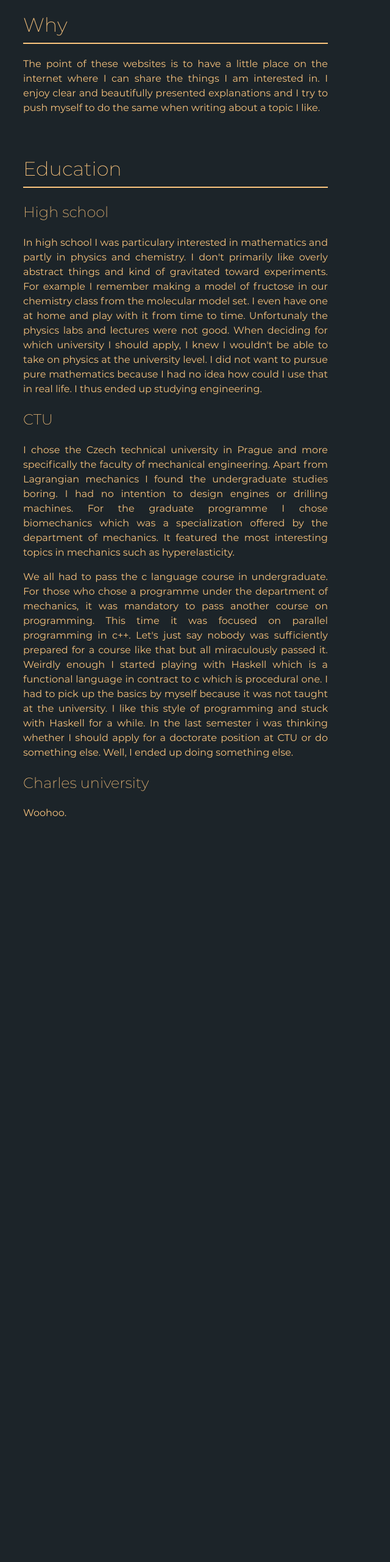
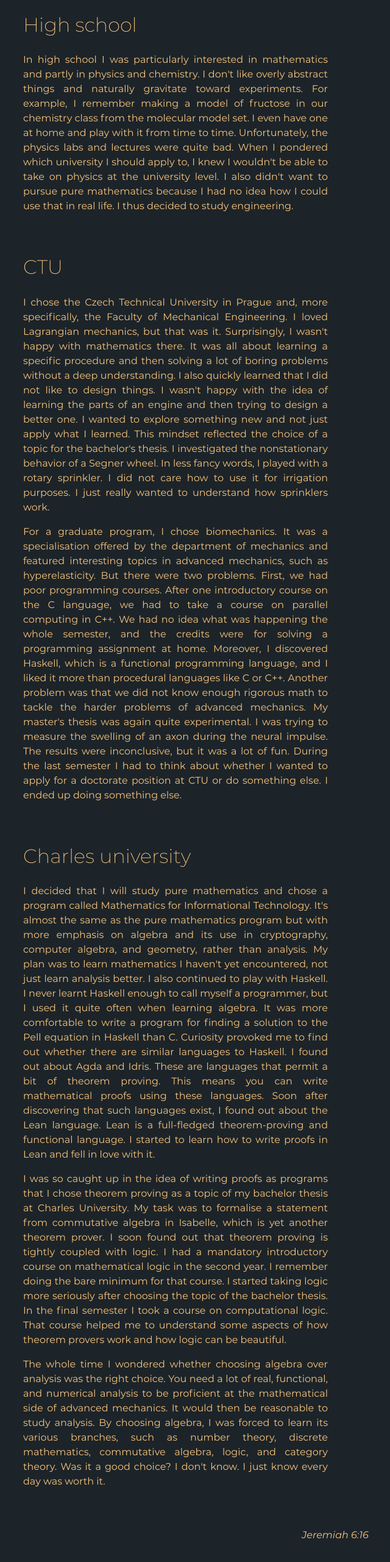
Before and after one commit to Euctemon/Euctemon.github.io, a plain HTML site: page about.html in a window 1280 px wide. Shown: the part 110-2671 px from the top of the page at 61% size, without its empty margins (90-730 px from the left). Before the commit the page ends 1519 px from the top, so only its background shows below. Drawn offline with nearby package versions, Linux system fonts and the light colour scheme.

Commit message:
Added text to "about me"

```diff
--- a/about.html
+++ b/about.html
@@ -28,31 +28,34 @@
 </nav>
 
 <div class="about-text">
-    <h1>Why</h1>
+    <h1>High school</h1>
     <p>
-        The point of these websites is to have a little place on the internet where I can share the things I am interested in. I enjoy clear and beautifully presented explanations and I try to push myself to do the same when writing about a topic I like.
+        In high school I was particularly interested in mathematics and partly in physics and chemistry. I don't like overly abstract things and naturally gravitate toward experiments. For example, I remember making a model of fructose in our chemistry class from the molecular model set. I even have one at home and play with it from time to time. Unfortunately, the physics labs and lectures were quite bad. When I pondered which university I should apply to, I knew I wouldn't be able to take on physics at the university level. I also didn't want to pursue pure mathematics because I had no idea how I could use that in real life. I thus decided to study engineering.
     </p>
 
-    <h1>Education</h1>
-    <h2>High school</h2>
+    <h1>CTU</h1>
     <p>
-        In high school I was particulary interested in mathematics and partly in physics and chemistry. I don't primarily like overly abstract things and kind of gravitated toward experiments. For example I remember making a model of fructose in our chemistry class from the molecular model set. I even have one at home and play with it from time to time. Unfortunaly the physics labs and lectures were not good. When deciding for which university I should apply, I knew I wouldn't be able to take on physics at the university level. I did not want to pursue pure mathematics because I had no idea how could I use that in real life. I thus ended up studying engineering.
-    </p>
-
-    <h2>CTU</h2>
-    <p>
-        I chose the Czech technical university in Prague and more specifically the faculty of mechanical engineering. Apart from Lagrangian mechanics I found the undergraduate studies boring. I had no intention to design engines or drilling machines. For the graduate programme I chose biomechanics which was a specialization offered by the department of mechanics. It featured the most interesting topics in mechanics such as hyperelasticity.
+        I chose the Czech Technical University in Prague and, more specifically, the Faculty of Mechanical Engineering. I loved Lagrangian mechanics, but that was it. Surprisingly, I wasn't happy with mathematics there. It was all about learning a specific procedure and then solving a lot of boring problems without a deep understanding. I also quickly learned that I did not like to design things. I wasn't happy with the idea of learning the parts of an engine and then trying to design a better one. I wanted to explore something new and not just apply what I learned. This mindset reflected the choice of a topic for the bachelor's thesis. I investigated the nonstationary behavior of a Segner wheel. In less fancy words, I played with a rotary sprinkler. I did not care how to use it for irrigation purposes. I just really wanted to understand how sprinklers work.
     </p>
 
     <p>
-        We all had to pass the c language course in undergraduate. For those who chose a programme under the department of mechanics, it was mandatory to pass another course on programming. This time it was focused on parallel programming in c++. Let's just say nobody was sufficiently prepared for a course like that but all miraculously passed it. Weirdly enough I started playing with Haskell which is a functional language in contract to c which is procedural one. I had to pick up the basics by myself because it was not taught at the university. I like this style of programming and stuck with Haskell for a while. In the last semester i was thinking whether I should apply for a doctorate position at CTU or do something else. Well, I ended up doing something else.
+        For a graduate program, I chose biomechanics. It was a specialisation offered by the department of mechanics and featured interesting topics in advanced mechanics, such as hyperelasticity. But there were two problems. First, we had poor programming courses. After one introductory course on the C language, we had to take a course on parallel computing in C++. We had no idea what was happening the whole semester, and the credits were for solving a programming assignment at home. Moreover, I discovered Haskell, which is a functional programming language, and I liked it more than procedural languages like C or C++. Another problem was that we did not know enough rigorous math to tackle the harder problems of advanced mechanics. My master's thesis was again quite experimental. I was trying to measure the swelling of an axon during the neural impulse. The results were inconclusive, but it was a lot of fun. During the last semester I had to think about whether I wanted to apply for a doctorate position at CTU or do something else. I ended up doing something else.
     </p>
 
-    <h2>Charles university</h2>
+    <h1>Charles university</h1>
+    <p>
+        I decided that I will study pure mathematics and chose a program called Mathematics for Informational Technology. It's almost the same as the pure mathematics program but with more emphasis on algebra and its use in cryptography, computer algebra, and geometry, rather than analysis. My plan was to learn mathematics I haven't yet encountered, not just learn analysis better. I also continued to play with Haskell. I never learnt Haskell enough to call myself a programmer, but I used it quite often when learning algebra. It was more comfortable to write a program for finding a solution to the Pell equation in Haskell than C. Curiosity provoked me to find out whether there are similar languages to Haskell. I found out about Agda and Idris. These are languages that permit a bit of theorem proving. This means you can write mathematical proofs using these languages. Soon after discovering that such languages exist, I found out about the Lean language. Lean is a full-fledged theorem-proving and functional language. I started to learn how to write proofs in Lean and fell in love with it.
+    </p>
 
     <p>
-        Woohoo.
+        I was so caught up in the idea of writing proofs as programs that I chose theorem proving as a topic of my bachelor thesis at Charles University. My task was to formalise a statement from commutative algebra in Isabelle, which is yet another theorem prover. I soon found out that theorem proving is tightly coupled with logic. I had a mandatory introductory course on mathematical logic in the second year. I remember doing the bare minimum for that course. I started taking logic more seriously after choosing the topic of the bachelor thesis. In the final semester I took a course on computational logic. That course helped me to understand some aspects of how theorem provers work and how logic can be beautiful.
+    </p>
+
+    <p>
+        The whole time I wondered whether choosing algebra over analysis was the right choice. You need a lot of real, functional, and numerical analysis to be proficient at the mathematical side of advanced mechanics. It would then be reasonable to study analysis. By choosing algebra, I was forced to learn its various branches, such as number theory, discrete mathematics, commutative algebra, logic, and category theory. Was it a good choice? I don't know. I just know every day was worth it.
     </p>
 </div>
 
+<cite class="verse-style">Jeremiah 6:16</cite>
+
 </body>
--- a/styles/styles.css
+++ b/styles/styles.css
@@ -38,8 +38,6 @@ body {
 
 
 
-
-
 /* HOMEPAGE & ABOUT STYLING */
 
 .welcome-body {
@@ -76,24 +74,23 @@ body {
         text-underline-offset: 0.4em;}
 }
 
-
 .welcome-flex {
     display: flex;
     flex-flow: wrap;
     justify-content: center;
     gap:10%;
-    margin: 5% 5%;
+    margin: 0 10% 0 10%;
 }
 
 .welcome-text {
-    width: max(300px,45%);
-    margin: 3% 0 10%;
+    width: min(500px,90%);
     text-align: justify;
 }
 
 .welcome-text > h1 {
     font-size: 4rem;
     margin: 0;
+    font-weight: 200;
 }
 
 .welcome-svg {
@@ -113,15 +110,14 @@ body {
     & h1 {
         margin-top: 2em;
         font-weight: 200;
-        padding-bottom: 5px;
-        border-bottom: 2px solid var(--gold);
-    }
-
-    & h2 {
-        font-weight: 200;
     }
 }
 
+.verse-style {
+    display: flex;
+    justify-content: center;
+    padding-bottom: 2em;
+}
 
 
 
```
Also changed, not shown: blog.html (+6 -4 lines), index.html (+5 -1 lines).
